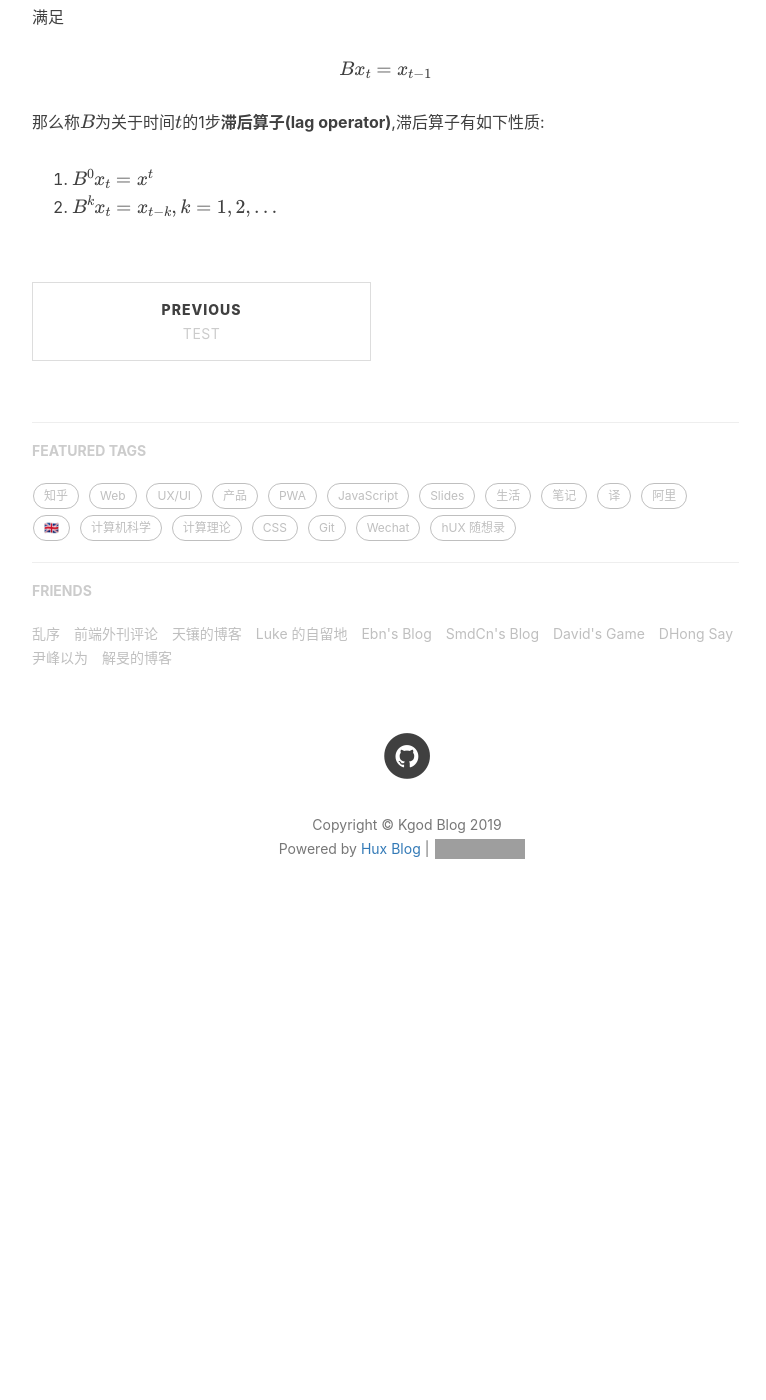
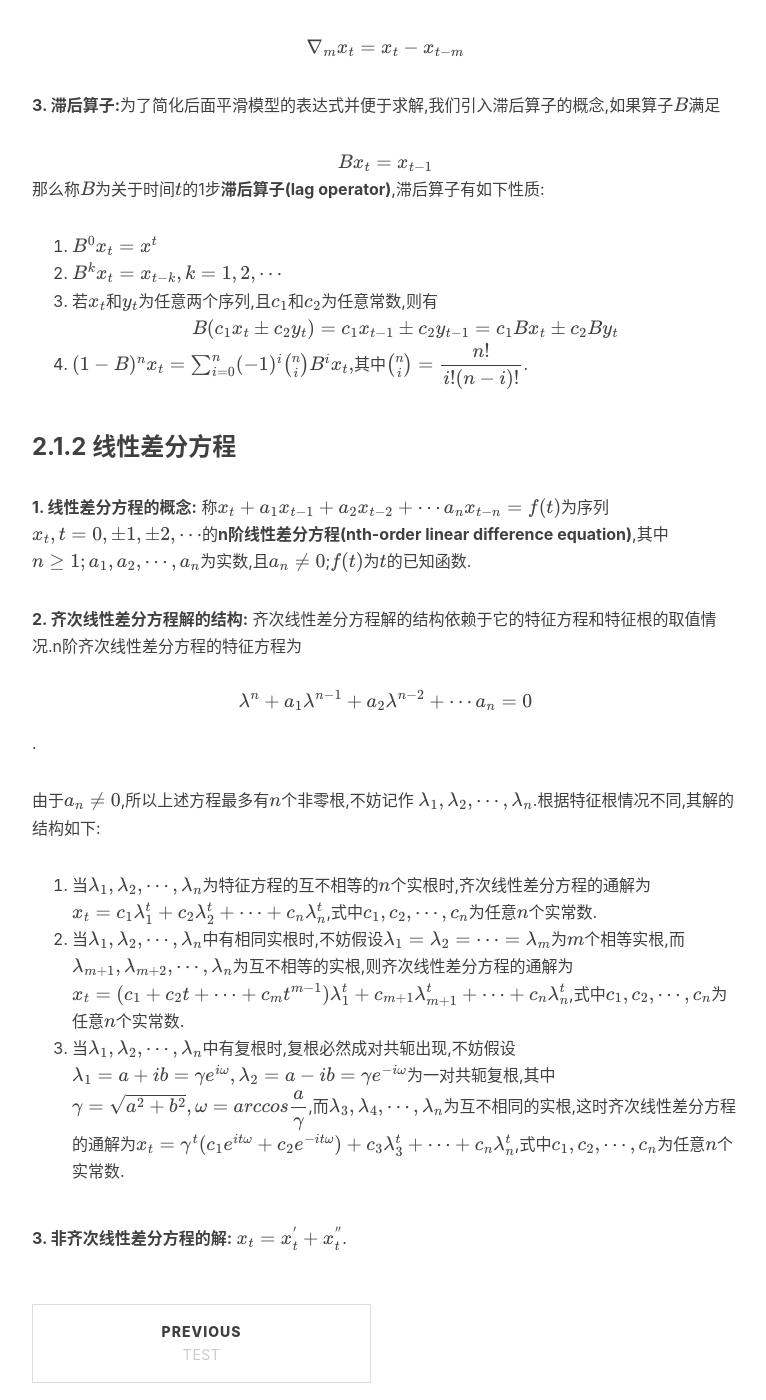
Before and after one commit to aaakgod/aaakgod.github.io, a Jekyll site: the page built from _posts/2019-03-23-Time.md, in a window 1280 px wide and 1400 px high, scrolled down 740 px. Shown: the whole window, without its empty margins (233-999 px from the left). Built offline with Jekyll 4.4.1, drawn with Linux system fonts in a browser that asks for light colours; nearby versions of some CDN libraries; formulas are drawn with MathJax 3; comment, search, counter and statistics services are not loaded; before the commit the page ends 1693 px from its top, so only the background shows below that; some of the changed text lies outside the part shown; grey boxes are pictures that could not be loaded.

Commit message:
time series

```diff
--- a/_posts/2019-03-23-Time.md
+++ b/_posts/2019-03-23-Time.md
@@ -12,11 +12,27 @@ tags:
 ### 2.1.1 差分运算与滞后算子
 **1. p阶差分运算:** 对于一个观察值序列{$x_t$}来讲,相邻两时刻序列值之差为**1阶差分(first-order difference)**,**下面引入1阶向后差分**,记为$\nabla x_t$,即
 $$\nabla x_t = x_t-x_{t-1}$$.
-<br/>**2阶向后差分**,记为$$\nabla ^2x_t = \nabla x_t-\nabla x_{t-1}$$.
-<br/>**p阶向后差分**,记为$$\nabla ^p x_t = \nabla ^{p-1} x_t - \nabla ^{p-1}x_{t-1}$$.
+<br/>**2阶向后差分:**,记为$$\nabla ^2x_t = \nabla x_t-\nabla x_{t-1}$$.
+<br/>**p阶向后差分:**,记为$$\nabla ^p x_t = \nabla ^{p-1} x_t - \nabla ^{p-1}x_{t-1}$$.
 
-**2. m步差分运算:** 为了简化后面平滑模型的表达式并便于求解,我们引入滞后算子的概念,如果算子$B$满足
-<center>$$Bx_t = x_{t-1}$$</center>
+**2. m步差分运算:**一般地,称观察值序列${x_t}$相距$m$个时刻的值之差为**$m$步差分**,记作:$\nabla_m x_t$,即<center>$\nabla_m x_t=x_t-x_{t-m}$</center>
+
+**3. 滞后算子:**为了简化后面平滑模型的表达式并便于求解,我们引入滞后算子的概念,如果算子$B$满足<center>$Bx_t = x_{t-1}$</center>
 那么称$B$为关于时间$t$的1步**滞后算子(lag operator)**,滞后算子有如下性质:
 1. $B^0 x_t = x^t$
-2. $B^k x_t = x_{t-k},k=1,2,...$
+2. $B^k x_t = x_{t-k},k=1,2,\cdots$
+3. 若${x_t}$和${y_t}$为任意两个序列,且$c_1$和$c_2$为任意常数,则有<center>$B(c_1 x_t \pm c_2 y_t) = c_1 x_{t-1} \pm c_2 y_{t-1} = c_1 B x_t \pm c_2 B y_t$</center>
+4. $(1-B)^n x_t = \sum_{i=0}^n (-1)^i \tbinom{n}{i} B^i x_t,$其中$\tbinom{n}{i}=\dfrac{n!}{i!(n-i)!}$.
+
+### 2.1.2 线性差分方程
+**1. 线性差分方程的概念:** 称$x_t+a_1 x_{t-1}+a_2 x_{t-2}+\cdots a_n x_{t-n}=f(t)$为序列${x_t,t=0,\pm1,\pm2,\cdots}$的**n阶线性差分方程(nth-order linear difference equation)**,其中$n \geq 1;a_1,a_2,\cdots,a_n$为实数,且$a_n \not= 0$;$f(t)$为$t$的已知函数.
+
+**2. 齐次线性差分方程解的结构:** 齐次线性差分方程解的结构依赖于它的特征方程和特征根的取值情况.n阶齐次线性差分方程的特征方程为
+<p>$$\lambda^n+a_1\lambda^{n-1}+a_2\lambda^{n-2}+\cdots a_n=0$$.</p>
+由于$a_n\not=0$,所以上述方程最多有$n$个非零根,不妨记作
+$$\lambda_1,\lambda_2,\cdots,\lambda_n$$.根据特征根情况不同,其解的结构如下:
+1. 当$\lambda_1,\lambda_2,\cdots,\lambda_n$为特征方程的互不相等的$n$个实根时,齐次线性差分方程的通解为$x_t=c_1 \lambda_{1}^{t}+c_2 \lambda_{2}^{t}+\cdots+c_n \lambda_{n}^{t}$,式中$c_1,c_2,\cdots,c_n$为任意$n$个实常数.
+2. 当$\lambda_1,\lambda_2,\cdots,\lambda_n$中有相同实根时,不妨假设$\lambda_1=\lambda_2=\cdots=\lambda_m$为$m$个相等实根,而$\lambda_{m+1},\lambda_{m+2},\cdots,\lambda_{n}$为互不相等的实根,则齐次线性差分方程的通解为$x_t=(c_1+c_2t+\cdots+c_mt^{m-1})\lambda_{1}^{t}+c_{m+1}\lambda_{m+1}^{t}+\cdots+c_n\lambda_{n}^{t}$,式中$c_1,c_2,\cdots,c_n$为任意$n$个实常数.
+3. 当$\lambda_1,\lambda_2,\cdots,\lambda_n$中有复根时,复根必然成对共轭出现,不妨假设$\lambda_1=a+ib=\gamma e^{i\omega},\lambda_2=a-ib=\gamma e^{-i\omega}$为一对共轭复根,其中$\gamma=\sqrt{a^2+b^2},\omega=arccos\dfrac{a}{\gamma}$,而$\lambda_3,\lambda_4,\cdots,\lambda_n$为互不相同的实根,这时齐次线性差分方程的通解为$$x_t=\gamma^t (c_1 e^{it\omega}+c_2 e^{-it\omega})+c_3 \lambda_{3}^{t}+\cdots+c_n \lambda_{n}^{t}$$,式中$c_1,c_2,\cdots,c_n$为任意$n$个实常数.
+
+**3. 非齐次线性差分方程的解:** $$x_t=x_t^{'}+x_{t}^{''}$$.
```
